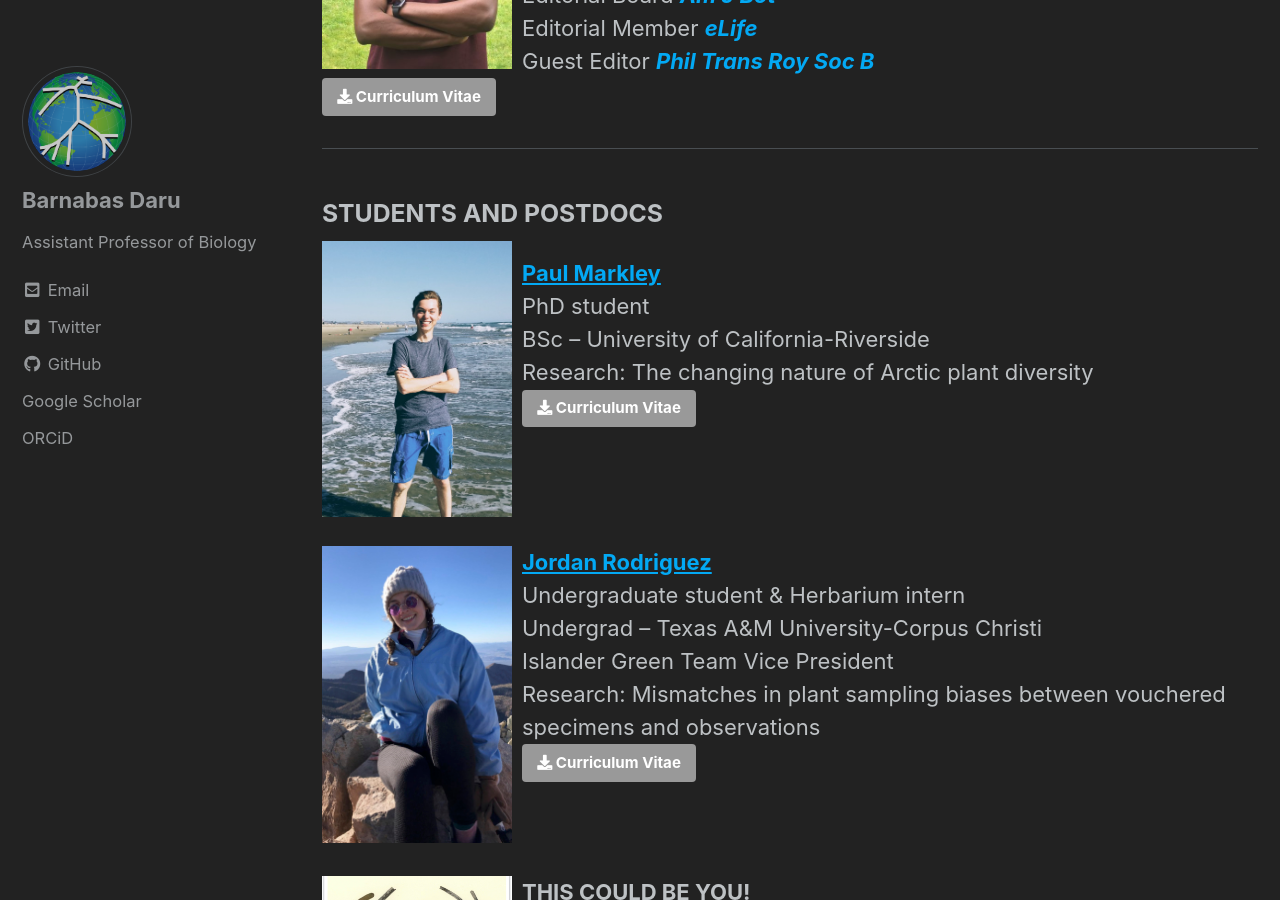
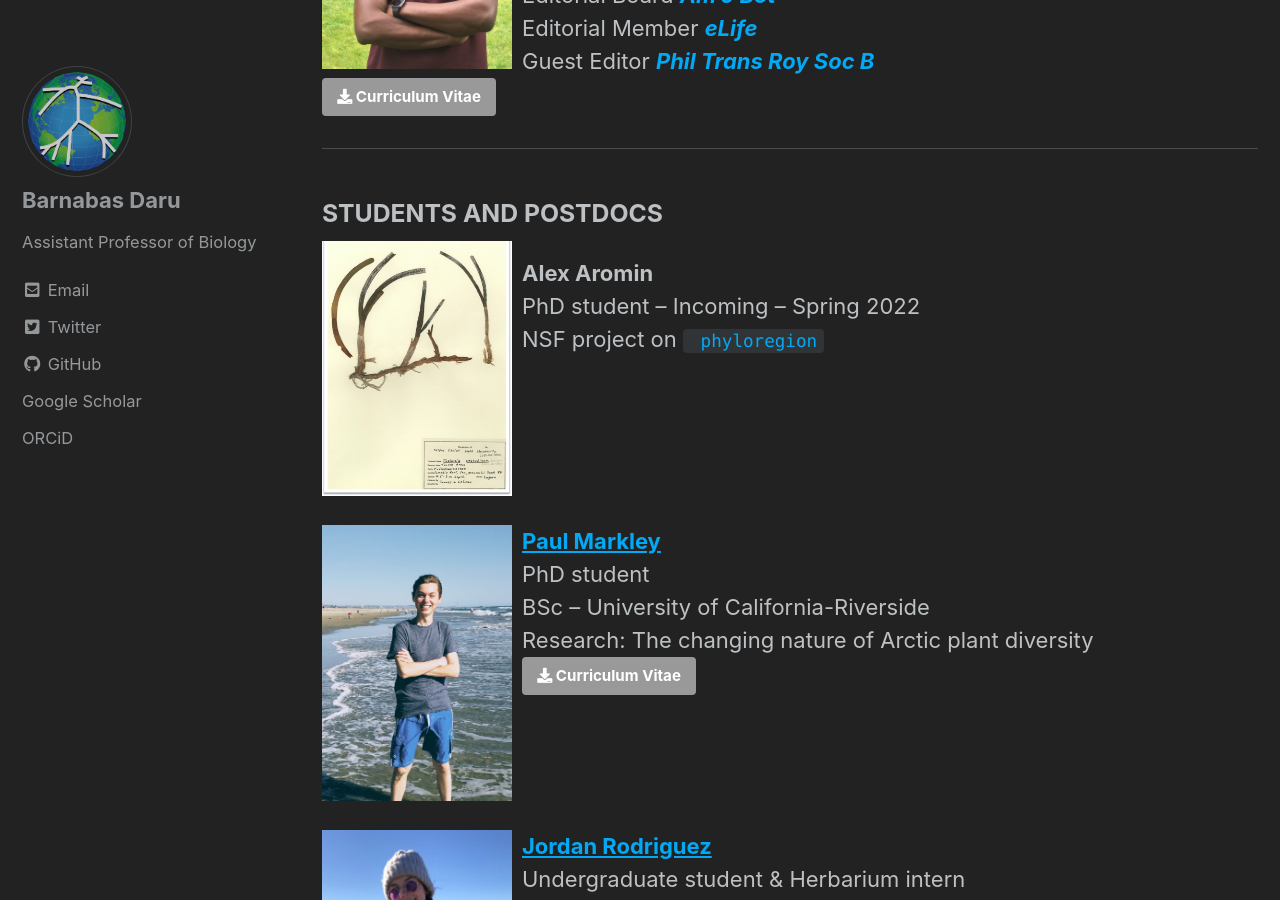
Before and after one commit to darunabas/darulab.github.io, a Jekyll site: the page built from _pages/people.md, in a window 1280 px wide and 900 px high, scrolled down 820 px. Built offline with Jekyll 4.4.1, drawn with Linux system fonts in a browser that asks for light colours; cached includes are drawn as plain includes.

Commit message:
updated ppl

```diff
--- a/_pages/people.md
+++ b/_pages/people.md
@@ -32,6 +32,14 @@ Guest Editor [**_Phil Trans Roy Soc B_**](http://rstb.royalsocietypublishing.org
 
 ---
 ### STUDENTS AND POSTDOCS
+
+![future_lab-mate](/assets/images/you.jpg){:class="img-responsive"}{:width="200px"}{: style="float: left; padding-right:10px"}
+
+**Alex Aromin**
+PhD student -- Incoming -- Spring 2022
+NSF project on <code> <a href="https://phyloregion.com" target="_blank">phyloregion</a></code> <br>
+
+<br clear="left"/>
 
 ![image-title-here](/assets/images/paul.jpg){:class="img-responsive"}{:width="200px"}{: style="float: left; padding-right:10px"}
 
```
Also changed, not shown: _pages/about_piyal.md (+1 -1 lines).
